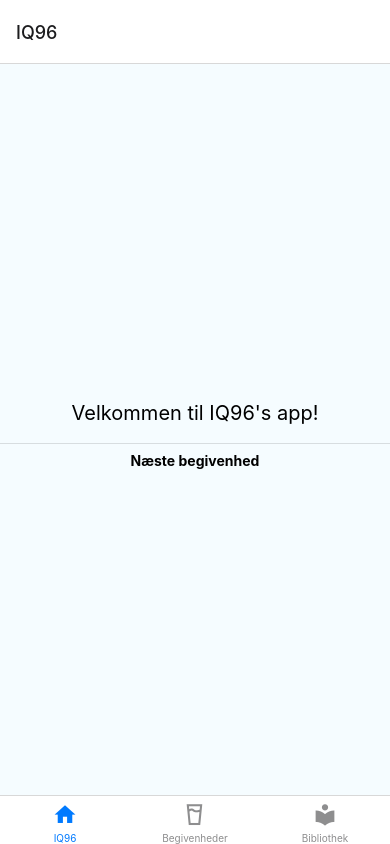
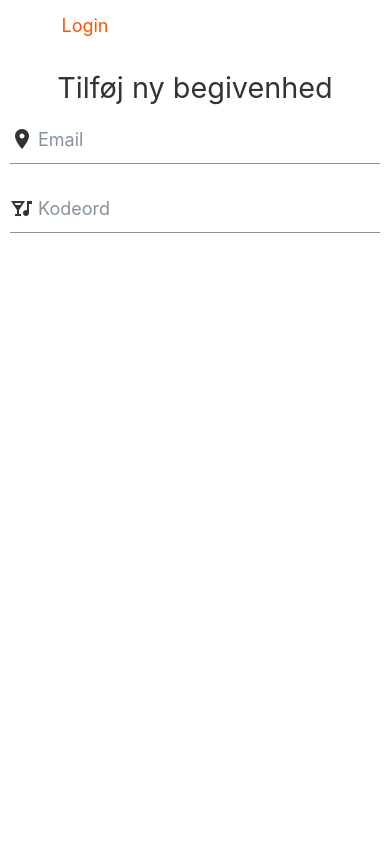
Before and after one commit to Joghur/IQ96, a React Native app: screen /Letters in a window 390 px wide. Built offline with nearby package versions, Linux system fonts and the light colour scheme; no server answers; the database is empty.

Commit message:
initial email auth

```diff
--- a/src/App.tsx
+++ b/src/App.tsx
@@ -1,22 +1,54 @@
-import * as React from 'react';
+import React, {useEffect, useState} from 'react';
 import {NavigationContainer} from '@react-navigation/native';
 import {createBottomTabNavigator} from '@react-navigation/bottom-tabs';
 import MaterialCommunityIcons from 'react-native-vector-icons/MaterialCommunityIcons';
 import {useTranslation} from 'react-i18next';
+import {getAuth, onAuthStateChanged} from 'firebase/auth';
 
 import Home from './features/Home';
 import Events from './features/Events';
 // import Chat from './features/Chat';
 import Library from './features/Library';
 // import Members from './features/Members';
-// import Settings from './features/Settings';
+import Settings from './features/Settings';
+import Login from './features/Home/login';
 
 import './i18n';
+import './utils/firebase';
 
 const Tab = createBottomTabNavigator();
 
+// type User = {
+//   email: string;
+//   password: string;
+// };
+
 const App = () => {
   const {t} = useTranslation();
+  const [user, setUser] = useState({});
+
+  console.log('user', user);
+
+  useEffect(() => {
+    const auth = getAuth();
+    onAuthStateChanged(auth, userObj => {
+      if (userObj) {
+        // User is signed in, see docs for a list of available properties
+        // https://firebase.google.com/docs/reference/js/firebase.User
+        const uid = userObj.uid;
+        setUser(() => userObj);
+        console.log('uid', uid);
+      } else {
+        // User is signed out
+        // ...
+      }
+    });
+  }, []);
+
+  if (!user?.uid) {
+    return <Login />;
+  }
+
   return (
     <NavigationContainer>
       <Tab.Navigator initialRouteName="home">
@@ -89,7 +121,7 @@ const App = () => {
             ),
           }}
         /> */}
-        {/* <Tab.Screen
+        <Tab.Screen
           name={t('settings')}
           component={Settings}
           options={{
@@ -102,7 +134,7 @@ const App = () => {
               />
             ),
           }}
-        /> */}
+        />
       </Tab.Navigator>
     </NavigationContainer>
   );
--- a/src/features/Events/AddEvent.tsx
+++ b/src/features/Events/AddEvent.tsx
@@ -3,13 +3,13 @@ import {Platform, ScrollView, StyleSheet, View} from 'react-native';
 import {Button, Input, Text} from 'react-native-elements';
 import DateTimePicker from '@react-native-community/datetimepicker';
 import ModalSelector from 'react-native-modal-selector';
+import Icon from 'react-native-vector-icons/MaterialIcons';
 
 import {EventType} from '../../types/Event';
-import Icon from 'react-native-vector-icons/MaterialIcons';
-import {countries} from '../../constants/countries';
 import {convertEpochSecondsToDateString} from '../../utils/dates';
 import {editDocument, saveData} from '../../utils/db';
 import {handleType} from '../../utils/convertEventType';
+import {countries} from '../../constants/countries';
 import Colors from '../../constants/colors';
 
 const initialEvent: EventType = {
@@ -85,13 +85,6 @@ const AddEvent: React.Component<{
       ? new Date(editableEvent.startDate.seconds * 1000)
       : new Date(Date.now()),
   );
-  console.log('event', event);
-  console.log('isDatePickerShow', isDatePickerShow);
-  console.log('date', date);
-  console.log('isStartOrEnd', isStartOrEnd);
-  console.log('editableEvent', editableEvent);
-  console.log('editable', editable);
-  console.log('new Date(Date.now())', new Date(Date.now()));
 
   useEffect(() => {
     const countrySelectData = countries.map((country, index) => {
@@ -110,7 +103,6 @@ const AddEvent: React.Component<{
   }, []);
 
   const handleChange = option => {
-    console.log('handleChange, option', option);
     setEvent(oldEvent => ({
       ...oldEvent,
       [option.selectorType]: option.dbValue,
@@ -135,17 +127,12 @@ const AddEvent: React.Component<{
   };
 
   const showPicker = (value: startOrEndDates) => {
-    console.log('showPicker value-------------', value);
     setIsDatePickerShow(() => true);
     setIsStartOrEnd(() => value);
   };
 
   const onChangeDate = event => {
     if (event.type === 'set') {
-      console.log(
-        'onChangeDate - event.nativeEvent.timestamp',
-        event.nativeEvent.timestamp,
-      );
       setDate(event.nativeEvent.timestamp);
       setEvent(oldEvent => ({
         ...oldEvent,
--- a/src/features/Events/Event.tsx
+++ b/src/features/Events/Event.tsx
@@ -13,8 +13,6 @@ const EventPage: React.FunctionComponent<{
   onDelete(): void;
   onEdit(): number;
 }> = ({event, onDelete, onEdit}) => {
-  console.log('EventPage - event', event);
-
   if (!event) {
     return <></>;
   }
--- a/src/features/Events/EventsHome.tsx
+++ b/src/features/Events/EventsHome.tsx
@@ -42,7 +42,6 @@ const EventsHome: React.FunctionComponent = () => {
     const eventsList = async () => {
       const eventData = await fetchAll('events');
 
-      console.log('eventData ----------', eventData);
       if (eventData?.success) {
         const sortedData: EventType[] = eventData.success.sort((a, b) => {
           return a.startDate - b.startDate;
@@ -89,11 +88,6 @@ const EventsHome: React.FunctionComponent = () => {
       ],
     );
   };
-
-  console.log('1- events', events);
-  console.log('2- event.id', event?.id);
-  console.log('2b- event', event);
-  console.log('3- page', page);
 
   return (
     <SafeAreaView style={styles.container}>
--- a/src/features/Home/index.tsx
+++ b/src/features/Home/index.tsx
@@ -1,6 +1,6 @@
 import React, {memo, useEffect, useState} from 'react';
+import {StyleSheet, Text, View} from 'react-native';
 import {useTranslation} from 'react-i18next';
-import {StyleSheet, Text, View} from 'react-native';
 
 import Colors from '../../constants/colors';
 import {CustomDivider} from '../../components/CustomDivider';
@@ -20,13 +20,9 @@ function Home({navigation}) {
   const [dateCounter, setDateCounter] = useState('');
   const [diff, setDiff] = useState(0);
 
-  console.log('Home - event', event);
-  console.log('diff', diff);
-
   const eventsList = async () => {
     const eventData = await fetchAll('events');
 
-    console.log('eventData ----------', eventData);
     if (eventData?.success) {
       const sortedData: EventType[] = eventData.success.sort((a, b) => {
         return a.startDate - b.startDate;
@@ -66,6 +62,8 @@ function Home({navigation}) {
       <Text style={styles.welcome}>{t('welcome')}</Text>
       <CustomDivider />
       <Text style={styles.upcomingEvent}>{t('upcoming')}</Text>
+      {(!!event?.endDate || !!event?.startDate) && (
+        <>
           {!!dateCounter && <Text>{dateCounter}</Text>}
           {diff < 9 && diff >= -4 && <Event event={event} />}
           {diff >= 9 && (
@@ -79,6 +77,13 @@ function Home({navigation}) {
                 {convertEpochSecondsToDateString(event?.startDate, 'D/MMM')}
               </Text>
             </View>
+          )}
+        </>
+      )}
+      {!event?.endDate && !event?.startDate && (
+        <>
+          <Text style={styles.noUpcomingEvent}>{t('noDate')}</Text>
+        </>
       )}
     </View>
   );
@@ -101,6 +106,10 @@ const styles = StyleSheet.create({
   upcomingEvent: {
     fontWeight: 'bold',
   },
+  noUpcomingEvent: {
+    alignContent: 'center',
+    width: '50%',
+  },
   event: {
     alignItems: 'center',
     marginTop: 20,
--- /dev/null
+++ b/src/features/Home/login/index.tsx
@@ -0,0 +1,130 @@
+import React, {useState} from 'react';
+import {ScrollView, StyleSheet, View} from 'react-native';
+import {getAuth, signInWithEmailAndPassword} from 'firebase/auth';
+import {Button, Input, Text} from 'react-native-elements';
+import Icon from 'react-native-vector-icons/MaterialIcons';
+
+import '../../../utils/firebase';
+import Colors from '../../../constants/colors';
+
+const auth = getAuth();
+
+const initUser = {email: '', password: ''};
+
+type User = {
+  email: string;
+  password: string;
+};
+
+const Login = () => {
+  const [user, setUser] = useState<User>(initUser);
+
+  console.log('user', user);
+
+  const handleChange = option => {
+    console.log('handleChange, option', option);
+    setUser(oldUser => ({
+      ...oldUser,
+      [option.selectorType]: option.dbValue,
+    }));
+  };
+
+  const handleSubmit = async () => {
+    signInWithEmailAndPassword(auth, user.email, user.password)
+      .then(userCredential => {
+        // Signed in
+        const userObj = userCredential.user;
+        console.log('userObj', userObj);
+        // ...
+      })
+      .catch(error => {
+        const errorCode = error.code;
+        const errorMessage = error.message;
+        console.log('errorCode', errorCode);
+        console.log('errorMessage', errorMessage);
+      });
+  };
+
+  return (
+    <View>
+      <ScrollView>
+        <View style={styles.buttonContainer}></View>
+        <View style={styles.submitButtonContainer}>
+          <Button
+            type="clear"
+            raised
+            title="Login"
+            titleStyle={styles.submitButtonTitle}
+            buttonStyle={styles.submitButton}
+            containerStyle={styles.submitButtonContainer}
+            onPress={() => handleSubmit()}
+          />
+        </View>
+        <View style={styles.headerTextContainer}>
+          <Text h3 style={styles.headerText}>
+            Tilføj ny begivenhed
+          </Text>
+        </View>
+        <View on style={styles.inputContainer}>
+          <Input
+            value={user.email}
+            placeholder="Email"
+            leftIcon={
+              <>
+                <Icon name="place" size={24} color={Colors.dark} />
+              </>
+            }
+            onChangeText={value =>
+              handleChange({dbValue: value, selectorType: 'email'})
+            }
+          />
+        </View>
+        <View on style={styles.inputContainer}>
+          <Input
+            passwordRules
+            value={user.password}
+            placeholder="Kodeord"
+            leftIcon={
+              <>
+                <Icon name="nightlife" size={24} color={Colors.dark} />
+              </>
+            }
+            onChangeText={value =>
+              handleChange({dbValue: value, selectorType: 'password'})
+            }
+          />
+        </View>
+      </ScrollView>
+    </View>
+  );
+};
+
+export default Login;
+
+const styles = StyleSheet.create({
+  headerTextContainer: {
+    alignItems: 'center',
+  },
+  headerText: {
+    color: Colors.dark,
+  },
+  submitButton: {
+    width: 170,
+    height: 50,
+    elevation: 1,
+    backgroundColor: 'transparent',
+  },
+  submitButtonContainer: {
+    flexDirection: 'row',
+    alignItems: 'center',
+    justifyContent: 'space-between',
+    marginBottom: 10,
+    marginRight: 10,
+  },
+  submitButtonTitle: {
+    color: Colors.button,
+  },
+  inputContainer: {
+    marginTop: 10,
+  },
+});
--- a/src/features/Library/Letters/index.tsx
+++ b/src/features/Library/Letters/index.tsx
@@ -1,12 +1,12 @@
 import React, {useState, useEffect} from 'react';
 import {StyleSheet, View} from 'react-native';
 
-import LETTERS from './lettersArray';
+// import LETTERS from './lettersArray';
 import Banner from '../../../components/Banner';
 import {ButtonWithIcon} from '../../../components/ButtonWithIcon';
 import {fetchDocument} from '../../../utils/db';
 import Colors from '../../../constants/colors';
-import {convertEpochSecondsToDateString} from '../../../utils/dates';
+// import {convertEpochSecondsToDateString} from '../../../utils/dates';
 
 function sortObj(obj) {
   return Object.keys(obj)
@@ -17,11 +17,11 @@ function sortObj(obj) {
     }, {});
 }
 
-function Letters({navigation}: any) {
-  const [year, setYear] = useState(0);
+function Letters() {
+  //   const [year, setYear] = useState(0);
   const [letters, setLetters] = useState([]);
 
-  console.log('year', year);
+  //   console.log('year', year);
   console.log('letters', letters);
 
   useEffect(() => {
--- a/src/features/Settings/index.tsx
+++ b/src/features/Settings/index.tsx
@@ -1,14 +1,14 @@
 import React, {memo} from 'react';
 import {useTranslation} from 'react-i18next';
-import {Button, StyleSheet, Text, View} from 'react-native';
+import {StyleSheet, Text, View} from 'react-native';
 import Colors from '../../constants/colors';
 
 function Settings() {
-  const {t, i18n} = useTranslation();
+  const {t} = useTranslation();
   return (
     <View style={styles.container}>
       <Text>{t('settings')}</Text>
-      <Button title={t('danish')} onPress={() => i18n.changeLanguage('da')} />
+      <Text>Her kommer logud og version</Text>
     </View>
   );
 }
--- a/src/i18n/da/home.js
+++ b/src/i18n/da/home.js
@@ -3,4 +3,6 @@ export default {
   home: 'Hjem',
   iq96: 'IQ96',
   upcoming: 'Næste begivenhed',
+  noDate:
+    'Der er ingen næste begivenhed eller den har ikke en start eller slutdato',
 };
--- a/src/utils/dates.js
+++ b/src/utils/dates.js
@@ -7,7 +7,6 @@ export const convertEpochSecondsToDateString = (
   format = 'D/MMMM-YYYY HH:mm',
   timezone = 'Europe/Copenhagen',
 ) => {
-  console.log('timezone ------------', timezone);
   moment.locale('da');
   return moment(epochSeconds * 1000)
     .tz(timezone)
```
Also changed, not shown: 2 other files (tests, documents, lock files or other folders). Lines whose indentation alone changed are shown as unchanged.
